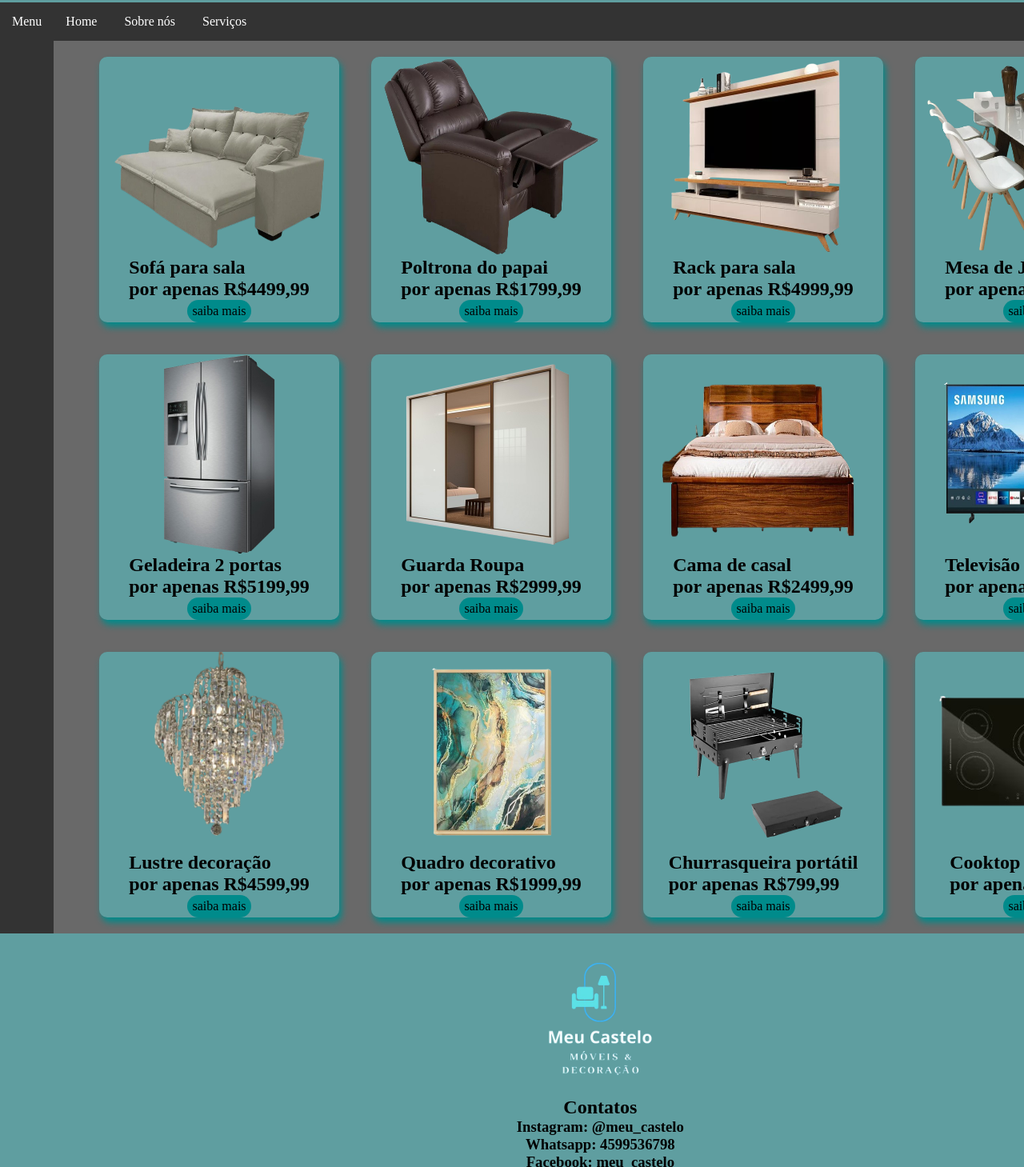
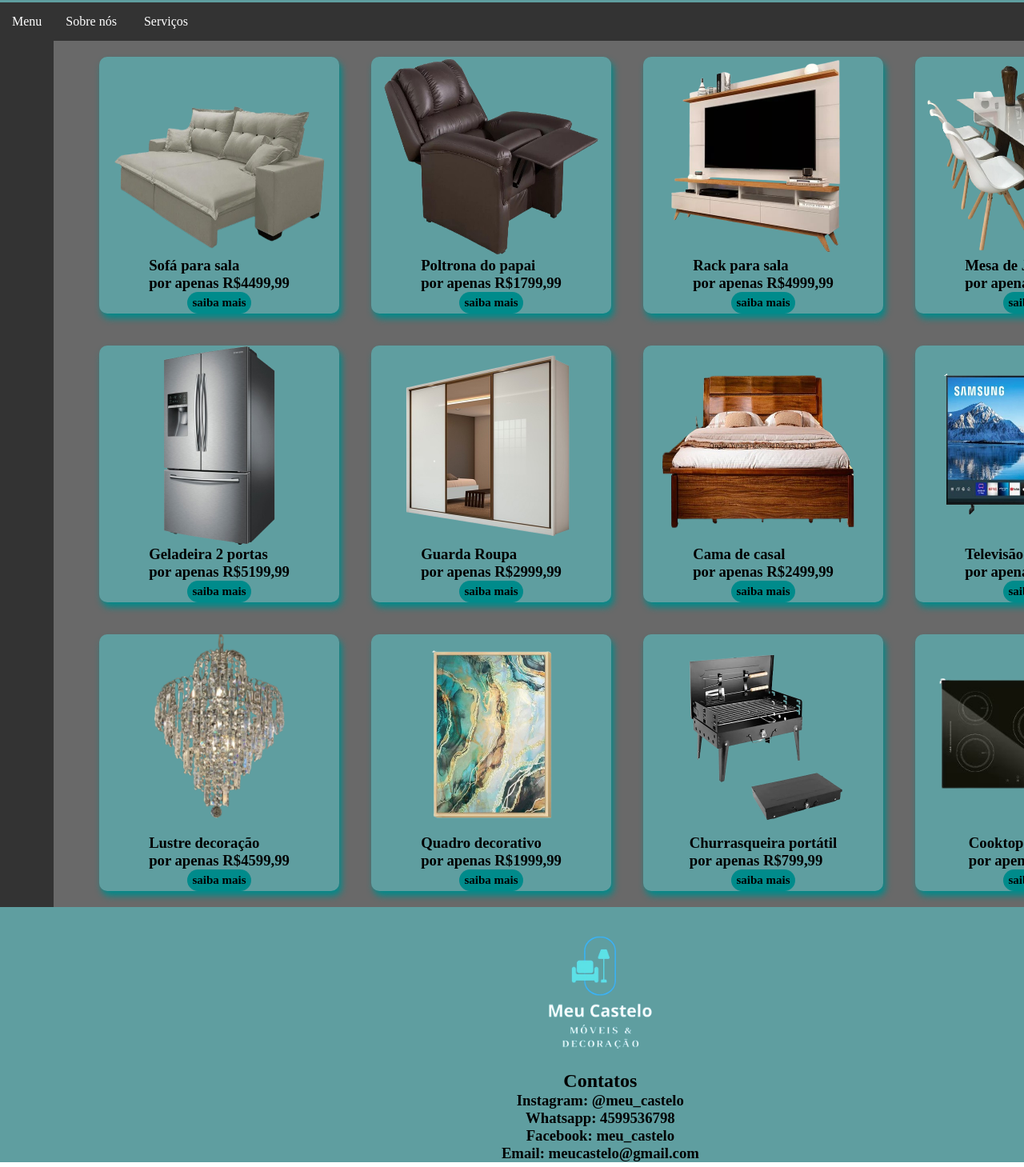
Before and after one commit to ArthurRiosDomingos/primeira_loja, a plain HTML site: page index.html in a window 1280 px wide. Shown: the part 469-1928 px from the top of the page at 80% size. Drawn offline with Linux system fonts and the light colour scheme.

Commit message:
Add files via upload

```diff
--- a/index.html
+++ b/index.html
@@ -51,9 +51,6 @@
         <nav>
             <ul>
                 <li>
-                    <a href="">Home</a>
-                </li>
-                <li>
                     <a href="">Sobre nós</a>
                 </li>
                 <li class="dropdown">
@@ -76,62 +73,62 @@
         <section class="caixa_mae">
         <div class="produto-wrapper">
             <img src="imagens/sofa.png" class="sofa">
-            <h2>Sofá para sala <br> por apenas R$4499,99</h2>
+            <h3>Sofá para sala <br> por apenas R$4499,99</h3>
             <a href="www.google">saiba mais</a>
         </div>
         <div class="produto-wrapper">
             <img src="imagens/papai.png" class="sofa">
-            <h2>Poltrona do papai<br> por apenas R$1799,99</h2>
+            <h3>Poltrona do papai<br> por apenas R$1799,99</h3>
             <a href="www.google">saiba mais</a>
         </div>
         <div class="produto-wrapper">
             <img src="imagens/rack.png" class="sofa">
-            <h2>Rack para sala<br> por apenas R$4999,99</h2>
+            <h3>Rack para sala<br> por apenas R$4999,99</h3>
             <a href="www.google">saiba mais</a>
         </div>
         <div class="produto-wrapper">
             <img src="imagens/mesa.png" class="sofa">
-            <h2>Mesa de Jantar <br> por apenas R$5299,99</h2>
+            <h3>Mesa de Jantar <br> por apenas R$5299,99</h3>
             <a href="www.google">saiba mais</a>
         </div>
         <div class="produto-wrapper">
             <img src="imagens/geladeira.png" class="sofa">
-            <h2>Geladeira 2 portas <br> por apenas R$5199,99</h2>
+            <h3>Geladeira 2 portas <br> por apenas R$5199,99</h3>
             <a href="www.google">saiba mais</a>
         </div>
         <div class="produto-wrapper">
             <img src="imagens/guardaroupa.png" class="sofa">
-            <h2>Guarda Roupa  <br> por apenas R$2999,99</h2>
+            <h3>Guarda Roupa  <br> por apenas R$2999,99</h3>
             <a href="www.google">saiba mais</a>
         </div>
         <div class="produto-wrapper">
             <img src="imagens/cama.png" class="sofa">
-            <h2>Cama de casal <br> por apenas R$2499,99</h2>
+            <h3>Cama de casal <br> por apenas R$2499,99</h3>
             <a href="www.google">saiba mais</a>
         </div>
         <div class="produto-wrapper">
             <img src="imagens/televisao.png" class="sofa">
-            <h2>Televisão 4K Smart <br> por apenas R$3199,99</h2>
+            <h3>Televisão 4K Smart <br> por apenas R$3199,99</h3>
             <a href="file:///C:/Users/riosa/OneDrive/%C3%81rea%20de%20Trabalho/primeira_loja-main/produto.html " target="_blank">saiba mais</a>
         </div>
         <div class="produto-wrapper">
             <img src="imagens/lustre.png" class="sofa">
-            <h2>Lustre decoração <br> por apenas R$4599,99</h2>
+            <h3>Lustre decoração <br> por apenas R$4599,99</h3>
             <a href="www.google">saiba mais</a>
         </div>
         <div class="produto-wrapper">
             <img src="imagens/quadro.png" class="sofa">
-            <h2>Quadro decorativo <br> por apenas R$1999,99</h2>
+            <h3>Quadro decorativo <br> por apenas R$1999,99</h3>
             <a href="www.google">saiba mais</a>
         </div>
         <div class="produto-wrapper">
             <img src="imagens/churrasqueira.png" class="sofa">
-            <h2>Churrasqueira portátil <br> por apenas R$799,99</h2>
+            <h3>Churrasqueira portátil <br> por apenas R$799,99</h3>
             <a href="www.google">saiba mais</a>
         </div>
         <div class="produto-wrapper">
             <img src="imagens/cooktop.png" class="sofa">
-            <h2>Cooktop indução <br> por apenas R$699,99</h2>
+            <h3>Cooktop indução <br> por apenas R$699,99</h3>
             <a href="www.google">saiba mais</a>
         </div>
     <!--termino das imgaens e legendas do card-->
@@ -148,7 +145,7 @@
             <h3>Instagram: @meu_castelo</h3>
             <h3>Whatsapp: 4599536798</h3>
             <h3>Facebook: meu_castelo</h3>
-            <h3>Email: meuscastelo@gmail.com</h3>
+            <h3>Email: meucastelo@gmail.com</h3>
         </ul>
     </footer>
     <!--termino da modificação do footer-->
--- a/style.css
+++ b/style.css
@@ -140,6 +140,8 @@ footer{
     text-align: center;
     text-decoration: none;
     color: black;
+    font-weight: 600;
+    font-size: 15px;
 }
     /*termino das modificações no header, footer e main*/
 
```
